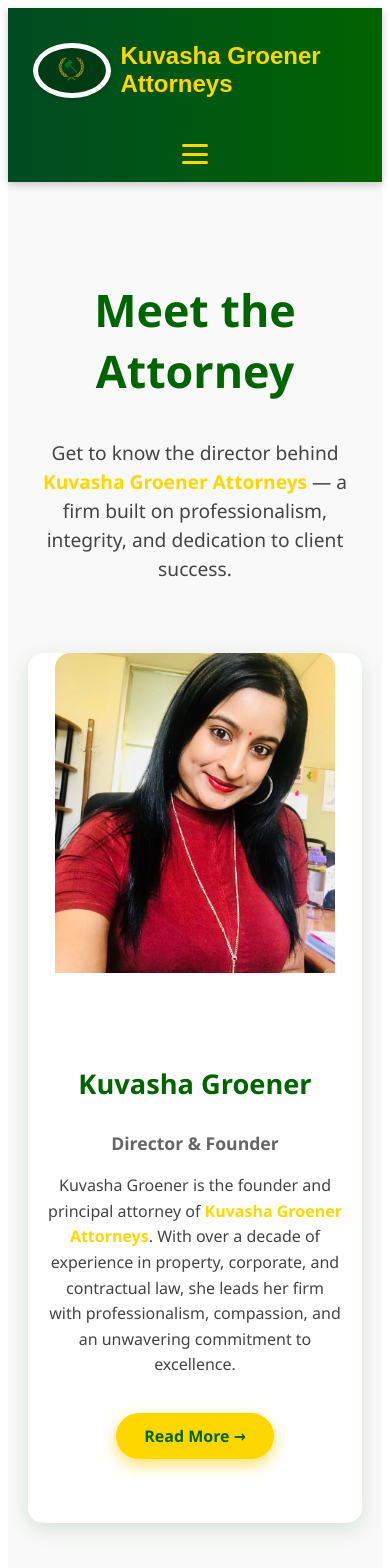
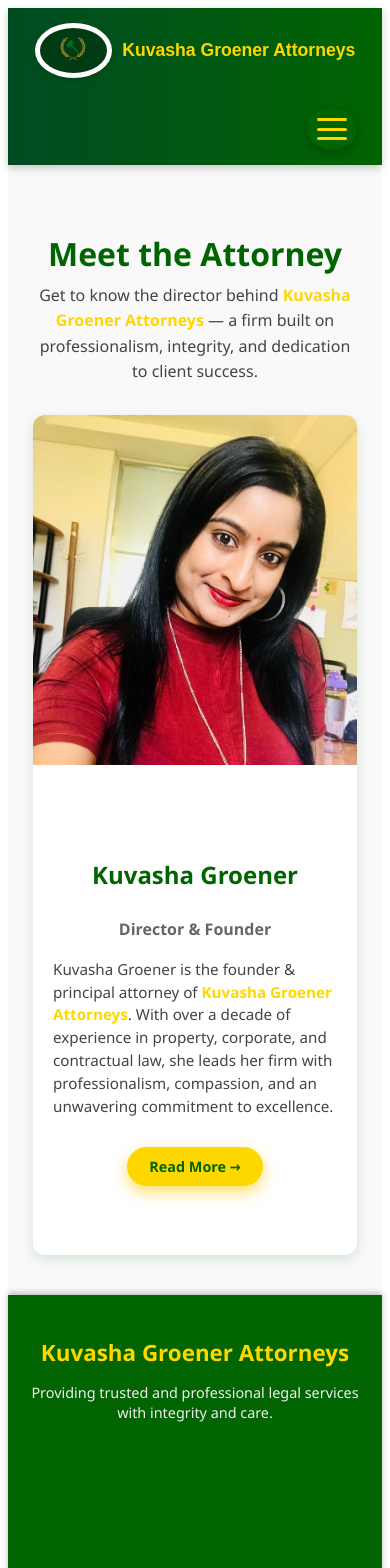
Before and after one commit to rebotilwe/kgroener-website, a React (Create React App) app: page /team in a window 390 px wide. Shown: the top 1568 px of the page. Built offline with nearby package versions, Linux system fonts and the light colour scheme.

Commit message:
made the website to be fully responsive to all devices

```diff
--- a/src/components/About/About.css
+++ b/src/components/About/About.css
@@ -18,17 +18,17 @@
 
 .about-image {
   flex: 1 1 400px;
-  height: 380px; /* slightly taller for better proportions */
-  background-size: cover; /* ensures image covers container */
+  height: 380px;
+  background-size: cover;
   background-repeat: no-repeat;
-  background-position: center center; /* center the image nicely */
+  background-position: center;
   border-radius: 15px;
   box-shadow: 0 6px 18px rgba(0, 100, 0, 0.3);
   min-width: 300px;
   overflow: hidden;
 }
 
-
+/* Text section */
 .about-text {
   flex: 1 1 500px;
   min-width: 280px;
@@ -36,7 +36,7 @@
 
 .about-text h2 {
   font-size: 2.8rem;
-  color: #006400; /* deep green */
+  color: #006400;
   margin-bottom: 1.2rem;
   font-weight: 700;
   user-select: none;
@@ -50,22 +50,50 @@
 }
 
 .about-text strong {
-  color: #FFD700; /* gold */
+  color: #FFD700;
   font-weight: 700;
 }
 
+/* Tablet and small laptop screens */
 @media (max-width: 768px) {
   .container {
     flex-direction: column;
     gap: 30px;
   }
+
   .about-image {
-    height: 180px;
+    width: 100%;
+    height: 250px;
   }
+
   .about-text h2 {
     font-size: 2.2rem;
   }
+
   .about-text p {
     font-size: 1rem;
   }
 }
+
+/* ✅ Mobile S optimization (320px and below) */
+@media (max-width: 480px) {
+  .about-section {
+    padding: 40px 10px;
+  }
+
+  .about-image {
+    width: 100%;
+    height: 200px;
+    min-width: unset;
+    border-radius: 10px;
+    background-size: contain; /* prevents cropping on very small screens */
+  }
+
+  .about-text h2 {
+    font-size: 1.8rem;
+  }
+
+  .about-text p {
+    font-size: 0.95rem;
+  }
+}
--- a/src/components/Header/Header.css
+++ b/src/components/Header/Header.css
@@ -1,7 +1,8 @@
+/* --- Header Base --- */
 .header {
   background: linear-gradient(90deg, #004b23, #006400);
   color: #fff;
-  padding: 18px 25px;
+  padding: 15px 25px;
   box-shadow: 0 3px 8px rgba(0, 0, 0, 0.2);
   position: sticky;
   top: 0;
@@ -13,10 +14,12 @@
   max-width: 1200px;
   margin: 0 auto;
   display: flex;
+  align-items: center;
   justify-content: space-between;
-  align-items: center;
+  gap: 20px; /* adds space between logo and hamburger */
 }
 
+/* --- Logo --- */
 .logo-section {
   display: flex;
   align-items: center;
@@ -25,7 +28,6 @@
 
 .logo-img {
   height: 45px;
-  width: auto;
   border-radius: 50%;
   background-color: #fff;
   padding: 5px;
@@ -35,26 +37,26 @@
 .logo-text {
   font-size: 1.5rem;
   font-weight: 700;
-  color: #FFD700; /* gold */
+  color: #FFD700;
 }
 
-/* Navigation */
+/* --- Navigation --- */
 nav ul.nav-links {
   list-style: none;
   display: flex;
   gap: 30px;
-  margin: 0;
-  padding: 0;
 }
 
 nav ul.nav-links li a {
-  position: relative;
   color: #fff;
   text-decoration: none;
   font-weight: 500;
-  letter-spacing: 0.5px;
-  padding: 6px 0;
-  transition: color 0.3s ease;
+  position: relative;
+  transition: 0.3s;
+}
+
+nav ul.nav-links li a:hover {
+  color: #FFD700;
 }
 
 nav ul.nav-links li a::after {
@@ -72,27 +74,26 @@
   width: 100%;
 }
 
-nav ul.nav-links li a:hover {
-  color: #FFD700;
-}
-
-/* Hamburger */
+/* --- Hamburger --- */
 .hamburger {
   display: none;
   flex-direction: column;
   justify-content: space-between;
-  width: 26px;
-  height: 20px;
+  width: 30px;
+  height: 22px;
   cursor: pointer;
+  margin-left: auto; /* pushes it right */
+  background: #006400;
+  border-radius: 50%;
+  padding: 10px;
+  box-shadow: 0 3px 8px rgba(0, 0, 0, 0.25);
 }
 
 .hamburger span {
-  display: block;
   height: 3px;
   width: 100%;
   background-color: #FFD700;
   border-radius: 2px;
-  transition: all 0.3s ease;
 }
 
 .hamburger.active span:nth-child(1) {
@@ -105,7 +106,7 @@
   transform: rotate(-45deg) translate(5px, -5px);
 }
 
-/* Mobile */
+/* --- Responsive --- */
 @media (max-width: 768px) {
   nav {
     position: absolute;
@@ -113,9 +114,9 @@
     left: 0;
     width: 100%;
     background-color: #004b23;
+    overflow: hidden;
     max-height: 0;
-    overflow: hidden;
-    transition: max-height 0.3s ease;
+    transition: max-height 0.4s ease;
   }
 
   nav.open {
@@ -125,16 +126,19 @@
   nav ul.nav-links {
     flex-direction: column;
     gap: 0;
+    text-align: center;
   }
 
   nav ul.nav-links li a {
     display: block;
     padding: 12px 0;
-    text-align: center;
-    border-bottom: 1px solid rgba(255, 255, 255, 0.1);
   }
 
   .hamburger {
     display: flex;
   }
+
+  .logo-text {
+    font-size: 1.1rem;
+  }
 }
--- a/src/components/Header/Header.jsx
+++ b/src/components/Header/Header.jsx
@@ -1,8 +1,7 @@
 import React, { useState } from "react";
 import { Link } from "react-router-dom";
 import "./Header.css";
-
-import logo from '../../assets/images/logo.png'
+import logo from "../../assets/images/logo.png";
 
 const Header = () => {
   const [menuOpen, setMenuOpen] = useState(false);
@@ -11,44 +10,39 @@
   const handleLinkClick = () => setMenuOpen(false);
 
   return (
-    <header className="header">
+    <header className={`header ${menuOpen ? "menu-active" : ""}`}>
       <div className="container">
         {/* Logo Section */}
         <div className="logo-section">
-          <img src={logo} alt="Kuvasha Groener Attorneys Logo" className="logo-img" />
+          <img
+            src={logo}
+            alt="Kuvasha Groener Attorneys Logo"
+            className="logo-img"
+          />
           <h1 className="logo-text">Kuvasha Groener Attorneys</h1>
         </div>
 
-        {/* Hamburger Menu */}
+        {/* Navigation */}
+        <nav className={menuOpen ? "open" : ""}>
+          <ul className="nav-links">
+            <li><a href="/#hero" onClick={handleLinkClick}>Home</a></li>
+            <li><Link to="/about" onClick={handleLinkClick}>About</Link></li>
+            <li><Link to="/services" onClick={handleLinkClick}>Services</Link></li>
+            <li><Link to="/team" onClick={handleLinkClick}>Team</Link></li>
+            <li><Link to="/contact" onClick={handleLinkClick}>Contact</Link></li>
+          </ul>
+        </nav>
+
+        {/* Floating Hamburger */}
         <div
           className={`hamburger ${menuOpen ? "active" : ""}`}
           onClick={toggleMenu}
+          title="Menu"
         >
           <span></span>
           <span></span>
           <span></span>
         </div>
-
-        {/* Navigation */}
-        <nav className={menuOpen ? "open" : ""}>
-          <ul className="nav-links">
-            <li>
-              <a href="/#hero" onClick={handleLinkClick}>Home</a>
-            </li>
-            <li>
-              <Link to="/about" onClick={handleLinkClick}>About</Link>
-            </li>
-            <li>
-              <Link to="/services" onClick={handleLinkClick}>Services</Link>
-            </li>
-            <li>
-              <Link to="/team" onClick={handleLinkClick}>Team</Link>
-            </li>
-            <li>
-              <Link to="/contact" onClick={handleLinkClick}>Contact</Link>
-            </li>
-          </ul>
-        </nav>
       </div>
     </header>
   );
--- a/src/components/Team/Team.css
+++ b/src/components/Team/Team.css
@@ -1,5 +1,3 @@
-/* Team.css */
-
 .team-section {
   background-color: #f9f9f9;
   padding: 60px 20px;
@@ -8,8 +6,14 @@
   text-align: center;
 }
 
+.team-container {
+  max-width: 1100px;
+  margin: 0 auto;
+  padding: 0 15px;
+}
+
 .team-section h2 {
-  color: #006400; /* deep green */
+  color: #006400;
   font-size: 2.8rem;
   margin-bottom: 0.5rem;
   font-weight: 700;
@@ -21,28 +25,24 @@
   max-width: 700px;
   margin: 0 auto 40px;
   color: #444;
-  line-height: 1.5;
+  line-height: 1.6;
 }
 
 .team-section strong {
-  color: #FFD700; /* gold */
+  color: #FFD700;
   font-weight: 700;
 }
 
-.team-grid.single-member {
-  display: flex;
-  justify-content: center;
-}
-
+/* Card layout */
 .team-card {
   background: #fff;
   border-radius: 15px;
   box-shadow: 0 6px 20px rgba(0, 100, 0, 0.15);
-  max-width: 900px;
   display: flex;
   flex-wrap: wrap;
   overflow: hidden;
   align-items: center;
+  justify-content: center;
   transition: box-shadow 0.3s ease;
 }
 
@@ -52,20 +52,18 @@
 }
 
 .team-image {
-  flex: 1 1 320px;
-  height: 320px;
+  flex: 1 1 350px;
+  height: 350px;
   background-size: cover;
   background-position: center;
-  border-radius: 15px 0 0 15px;
-  min-width: 280px;
+  min-width: 300px;
 }
 
 .team-info {
-  flex: 1 1 500px;
-  padding: 35px 40px;
+  flex: 1 1 450px;
+  padding: 40px;
   text-align: left;
   color: #222;
-  min-width: 280px;
   display: flex;
   flex-direction: column;
   justify-content: center;
@@ -73,10 +71,9 @@
 
 .team-info h3 {
   font-size: 2rem;
-  color: #006400; /* deep green */
+  color: #006400;
   margin-bottom: 6px;
   font-weight: 700;
-  user-select: none;
 }
 
 .team-info h4 {
@@ -95,50 +92,105 @@
 
 .read-more-btn {
   align-self: flex-start;
-  background-color: #FFD700; /* gold */
-  color: #006400; /* deep green */
+  background-color: #FFD700;
+  color: #006400;
   padding: 12px 28px;
   border-radius: 30px;
   text-decoration: none;
-    margin-top: 10px;
   font-weight: 700;
   font-size: 1rem;
   transition: background-color 0.3s ease, box-shadow 0.3s ease;
   box-shadow: 0 6px 15px #ffcc0099;
-  cursor: pointer;
 }
 
 .read-more-btn:hover,
 .read-more-btn:focus {
   background-color: #e6b800;
   box-shadow: 0 8px 20px #e6b800cc;
-  outline: none;
 }
 
-/* Responsive adjustments */
+/* ✅ Tablet (≤768px) */
 @media (max-width: 768px) {
   .team-card {
     flex-direction: column;
+    text-align: center;
   }
+
   .team-image {
-    border-radius: 15px 15px 0 0;
-    height: 280px;
+    width: 100%;
+    height: 300px;
+    background-position: top center;
   }
+
   .team-info {
     padding: 25px 20px;
-    text-align: center;
     align-items: center;
   }
+
   .read-more-btn {
     align-self: center;
   }
+
   .team-info h3 {
-    font-size: 1.7rem;
+    font-size: 1.8rem;
   }
+
   .team-info h4 {
     font-size: 1.1rem;
   }
+
   .team-info p {
     font-size: 1rem;
   }
 }
+
+/* ✅ Mobile (≤480px) */
+@media (max-width: 480px) {
+  .team-section {
+    padding: 40px 10px;
+  }
+
+  .team-section h2 {
+    font-size: 2rem;
+  }
+
+  .team-section p {
+    font-size: 1rem;
+    margin-bottom: 30px;
+    padding: 0 5px;
+  }
+
+  .team-card {
+    border-radius: 12px;
+    box-shadow: 0 4px 12px rgba(0, 100, 0, 0.15);
+  }
+
+  .team-image {
+    width: 100%;
+    height: 230px;
+    background-size: cover; /* fills image nicely */
+    background-repeat: no-repeat;
+  }
+
+  .team-info {
+    padding: 20px 15px;
+  }
+
+  .team-info h3 {
+    font-size: 1.5rem;
+  }
+
+  .team-info h4 {
+    font-size: 1rem;
+  }
+
+  .team-info p {
+    font-size: 0.95rem;
+    line-height: 1.5;
+  }
+
+  .read-more-btn {
+    font-size: 0.9rem;
+    padding: 10px 22px;
+  }
+}
--- a/src/components/Team/Team.jsx
+++ b/src/components/Team/Team.jsx
@@ -5,13 +5,12 @@
 const Team = () => {
   return (
     <section className="team-section">
-      <div className="container">
+      <div className="team-container">
         <h2>Meet the Attorney</h2>
         <p>
           Get to know the director behind <strong>Kuvasha Groener Attorneys</strong> — a firm built on professionalism, integrity, and dedication to client success.
         </p>
 
-        <div className="team-grid single-member">
         <div className="team-card">
           <div
             className="team-image"
@@ -23,7 +22,7 @@
             <h3>Kuvasha Groener</h3>
             <h4>Director & Founder</h4>
             <p>
-                Kuvasha Groener is the founder and principal attorney of{" "}
+              Kuvasha Groener is the founder & principal attorney of{" "}
               <strong>Kuvasha Groener Attorneys</strong>. With over a decade
               of experience in property, corporate, and contractual law, she
               leads her firm with professionalism, compassion, and an
@@ -35,7 +34,6 @@
           </div>
         </div>
       </div>
-      </div>
     </section>
   );
 };
```
Lines whose indentation alone changed are shown as unchanged.
